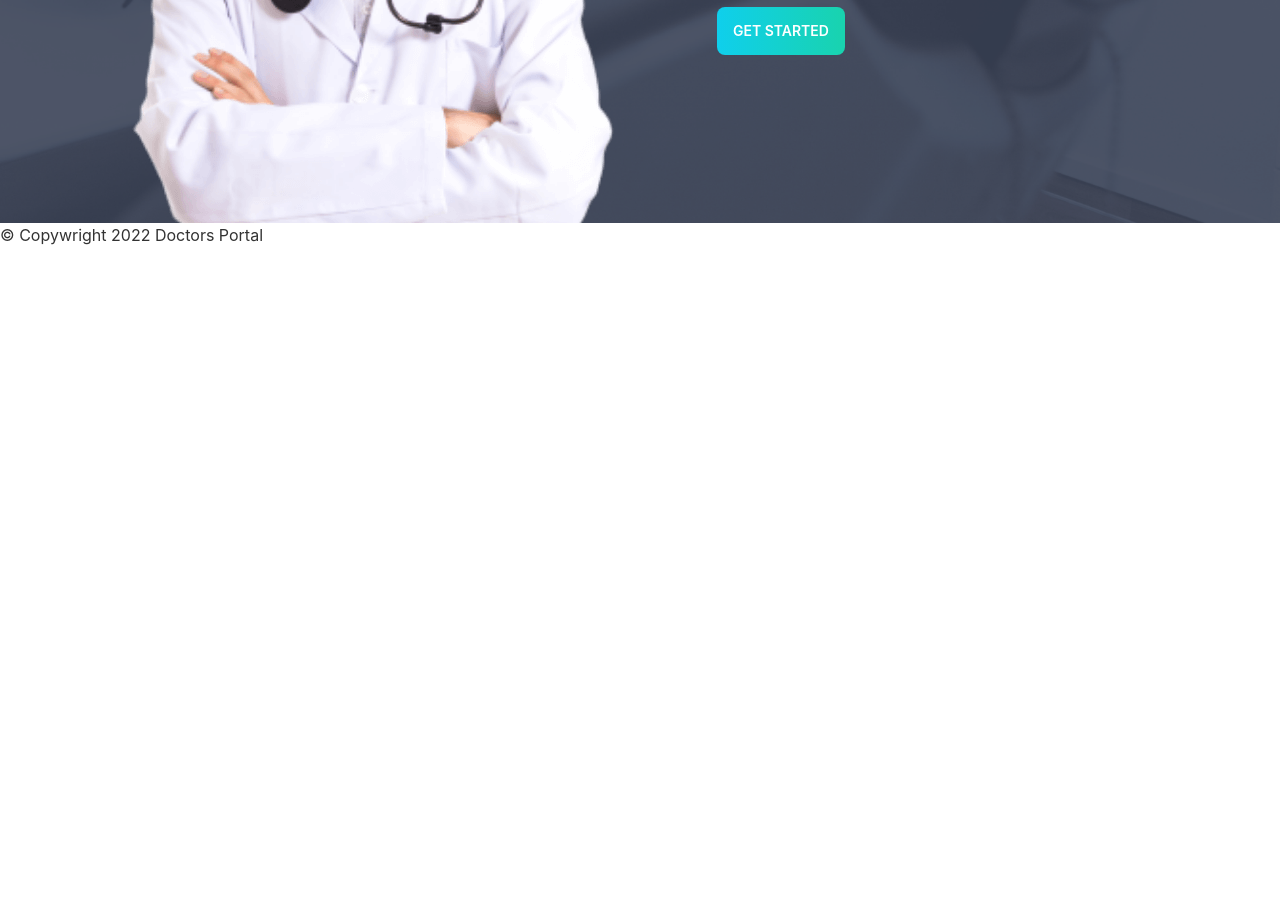
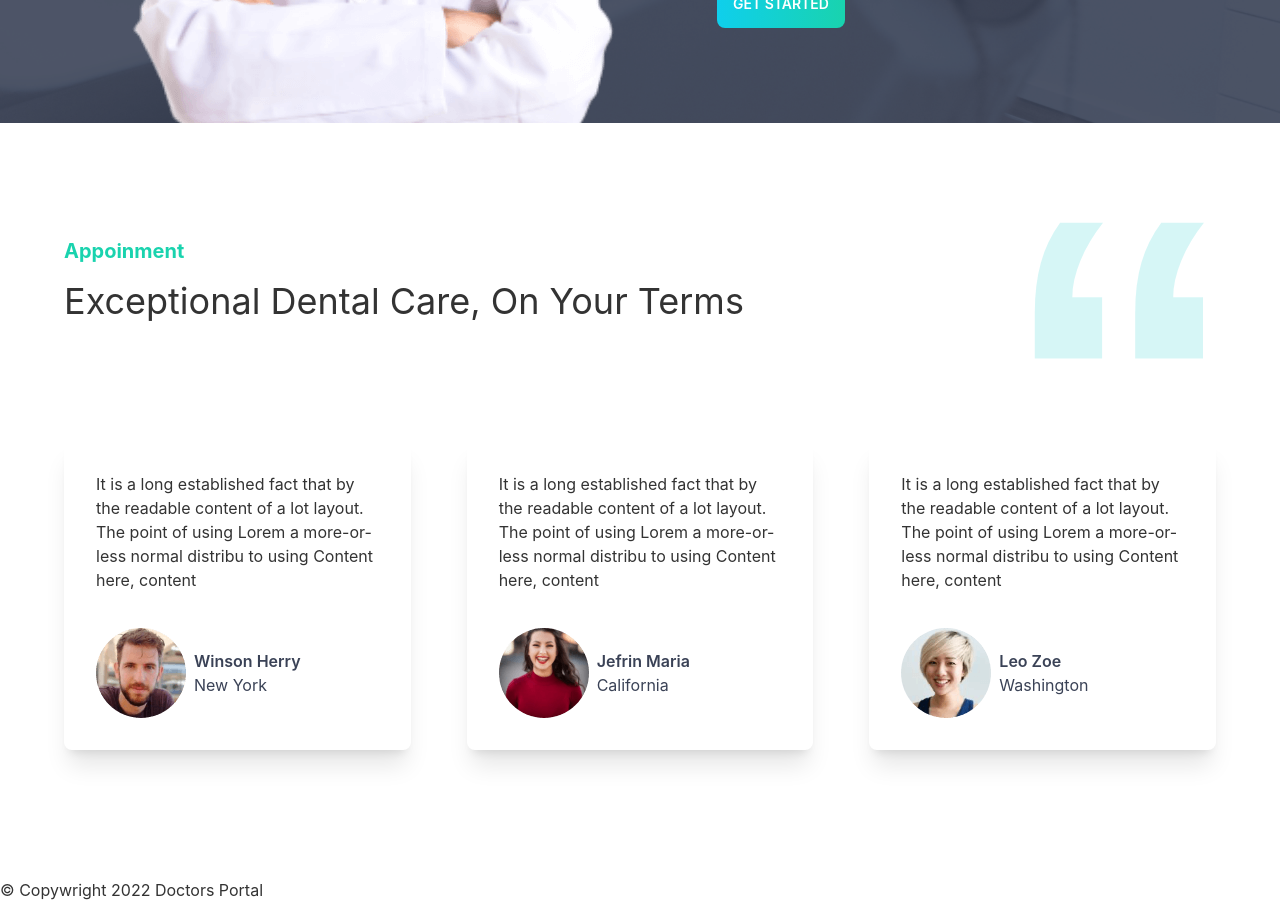
Before and after one commit to hnMurshed/doctors-portal-client, a React (Create React App) app: page / in a window 1280 px wide. Shown: the part 2900-3802 px from the top of the page. Before the commit the page ends 3147 px from the top, so only its background shows below. Built offline with nearby package versions, Linux system fonts and the light colour scheme.

Commit message:
testimonials section added on homepage

```diff
--- a/src/pages/home/Appointment/Appointment.js
+++ b/src/pages/home/Appointment/Appointment.js
@@ -13,8 +13,9 @@ const Appointment = () => {
     return (
         <div className="hero" style={appoinmentStyle}>
             <div className="hero-content flex-col lg:flex-row py-0">
-                <img src={doctor} alt='' className="w-full hidden lg:block" />
+                <img src={doctor} alt='' className="w-full mt-[-100px] hidden lg:block" />
                 <div className='text-white'>
+                    <h5 className='text-start capitalize text-secondary text-[20px] font-bold mb-4'>Appoinment</h5>
                     <h1 className="text-[48px] font-bold capitalize leading-[55px]">Exceptional Dental Care, on Your Terms</h1>
                     <p className="py-6 leading-[22px]">It is a long established fact that a reader will be distracted by the readable content of a page when looking at its layout. The point of using Lorem Ipsumis that it has a more-or-less normal distribution of letters,as opposed to using 'Content here, content here', making it look like readable English. Many desktop publishing packages and web page</p>
                     <ButtonPrimarySecondary>Get Started</ButtonPrimarySecondary>
--- /dev/null
+++ b/src/pages/home/Contact/Contact.js
@@ -0,0 +1,15 @@
+import React from 'react';
+
+const Contact = () => {
+    return (
+        <div>
+            <h5 className='text-center capitalize text-secondary text-[20px] font-bold mb-2'>Contact Us</h5>
+            <h1 className="text-[36px]">Stay connected with us</h1>
+            <form>
+
+            </form>
+        </div>
+    );
+};
+
+export default Contact;
--- a/src/pages/home/Home/Home.js
+++ b/src/pages/home/Home/Home.js
@@ -4,6 +4,7 @@ import Benner from '../Benner/Benner';
 import Exceptional from '../Exceptional/Exceptional';
 import Landing from '../Landing/Landing';
 import Services from '../Services/Services';
+import Testimonials from '../Testimonials/Testimonials';
 
 const Home = () => {
     return (
@@ -13,6 +14,7 @@ const Home = () => {
             <Services></Services>
             <Exceptional></Exceptional>
             <Appointment></Appointment>
+            <Testimonials></Testimonials>
         </div>
     );
 };
--- /dev/null
+++ b/src/pages/home/Testimonial/Testimonial.js
@@ -0,0 +1,19 @@
+import React from 'react';
+
+const Testimonial = ({testimonial}) => {
+    const { name, address, img, description } = testimonial;
+    return (
+        <div className='p-8 rounded-lg shadow-xl'>
+            <p>{description}</p>
+            <div className='flex items-center mt-9'>
+                <img src={img} alt={name} />
+                <div className='ml-2 text-accent'>
+                    <h5 className='text-[20px font-b] font-semibold'>{name}</h5>
+                    <span>{address}</span>
+                </div>
+            </div>
+        </div>
+    );
+};
+
+export default Testimonial;
--- /dev/null
+++ b/src/pages/home/Testimonials/Testimonials.js
@@ -0,0 +1,55 @@
+import React from 'react';
+import Testimonial from '../Testimonial/Testimonial';
+// images
+import people1 from '../../../assets/images/people1.png';
+import people2 from '../../../assets/images/people2.png';
+import people3 from '../../../assets/images/people3.png';
+import quote from '../../../assets/icons/quote.svg';
+
+const testimonialsData = [
+    {
+        _id: 1,
+        description: 'It is a long established fact that by the readable content of a lot layout. The point of using Lorem a more-or-less normal distribu to using Content here, content',
+        name: 'Winson Herry',
+        address: 'New York',
+        img: people1
+    },
+    {
+        _id: 3,
+        description: 'It is a long established fact that by the readable content of a lot layout. The point of using Lorem a more-or-less normal distribu to using Content here, content',
+        name: 'Jefrin Maria',
+        address: 'California',
+        img: people2
+    },
+    {
+        _id: 3,
+        description: 'It is a long established fact that by the readable content of a lot layout. The point of using Lorem a more-or-less normal distribu to using Content here, content',
+        name: 'Leo Zoe',
+        address: 'Washington',
+        img: people3
+    },
+]
+
+const Testimonials = () => {
+    return (
+        <div className='custom-container pt-20 pb-32'>
+            <div className='flex items-center justify-between'>
+                <div>
+                    <h5 className='text-start capitalize text-secondary text-[20px] font-bold mb-2'>Appoinment</h5>
+                    <h1 className="text-[36px] capitalize">Exceptional Dental Care, on Your Terms</h1>
+                </div>
+                <img src={quote} alt="Quote" className='w-[192px]' />
+            </div>
+            <div className='grid grid-cols-1 md:grid-cols-2 lg:grid-cols-3 gap-14 mt-20'>
+                {
+                    testimonialsData.map(testimonial => <Testimonial
+                        key={testimonial._id}
+                        testimonial={testimonial}
+                    ></Testimonial>)
+                }
+            </div>
+        </div>
+    );
+};
+
+export default Testimonials;
```
